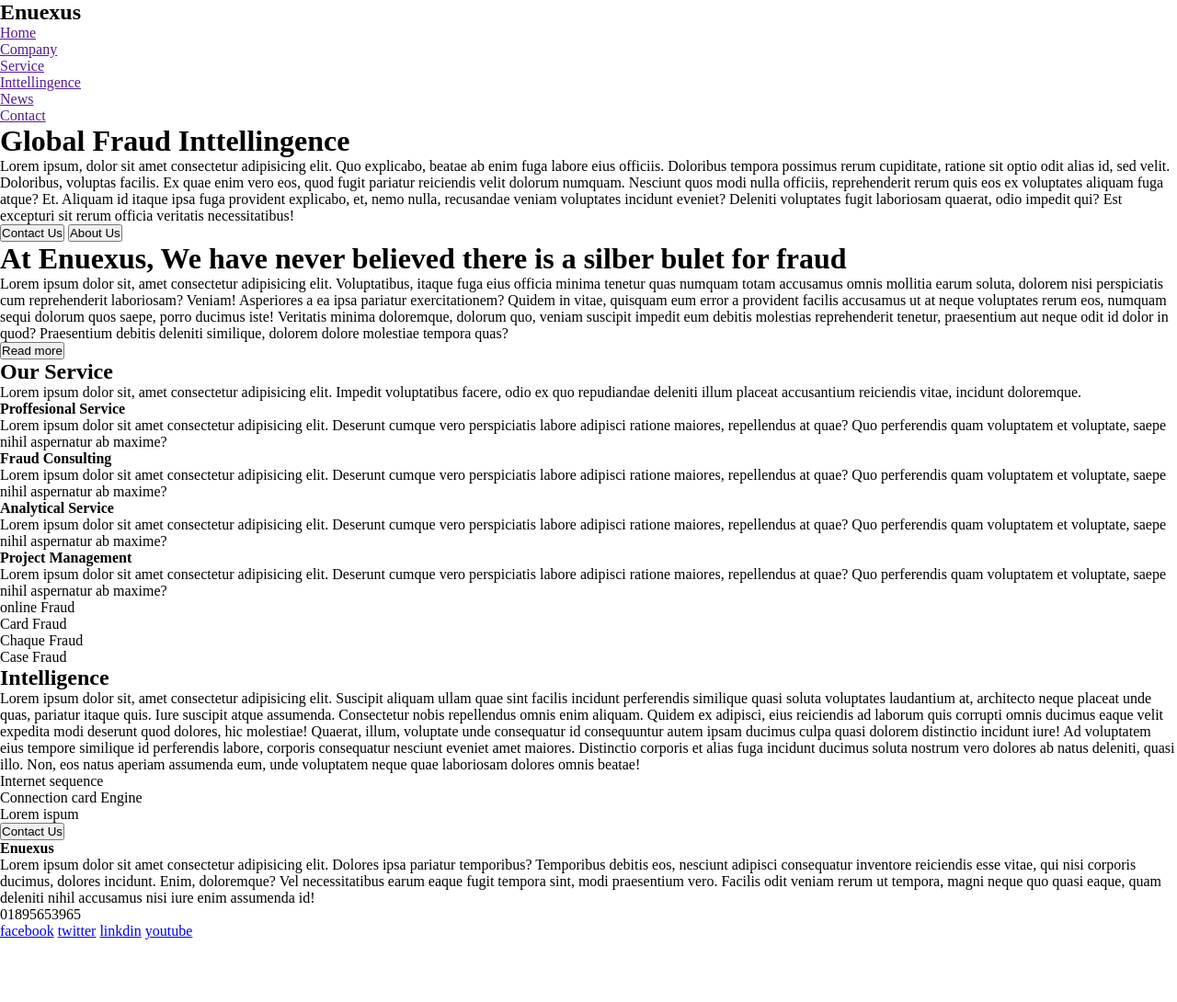
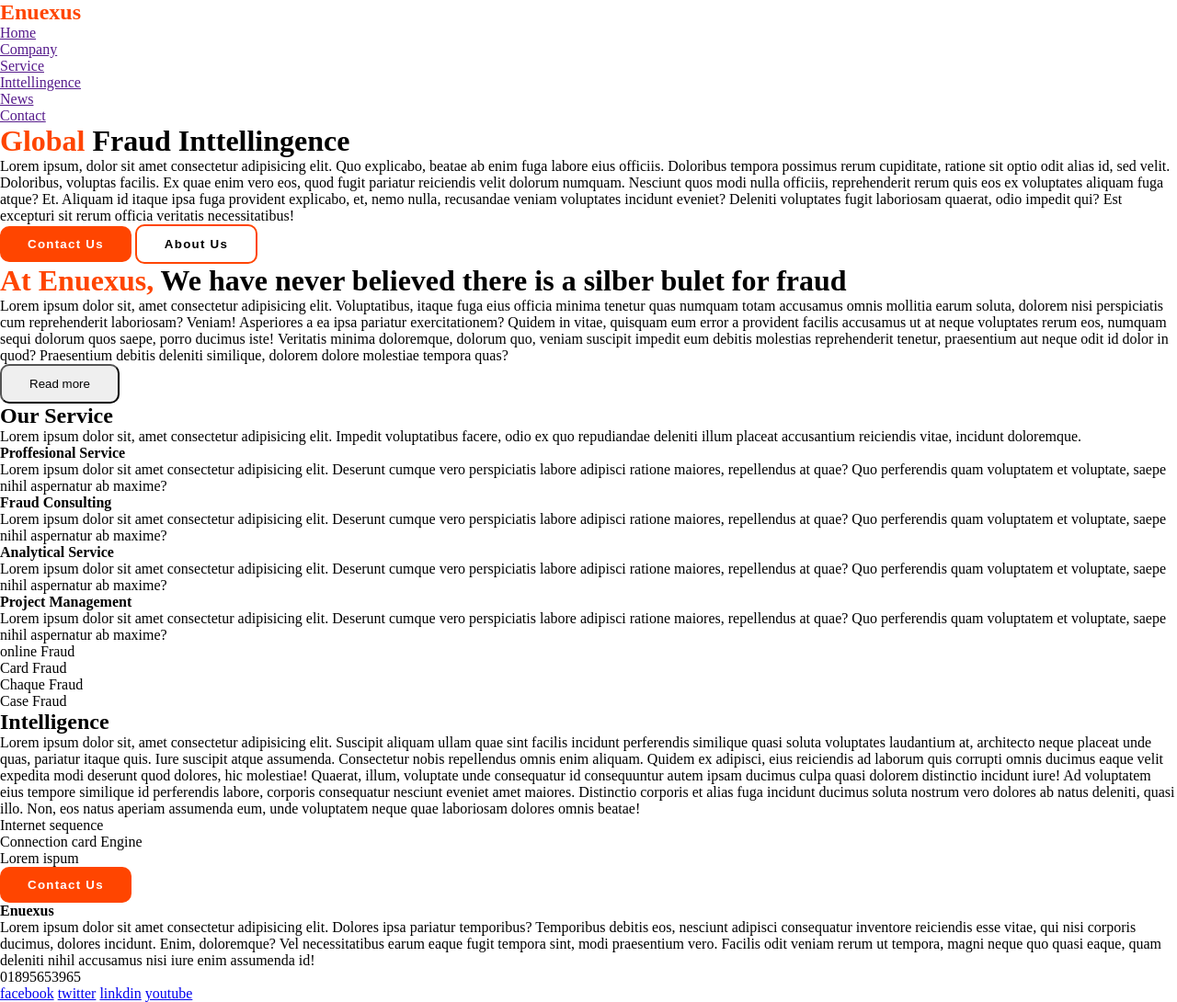
Before and after one commit to rakib5561/Enuexus_landing_page, a plain HTML site: page index.html in a window 1280 px wide. Shown: the whole page at 92% size. Before the commit the page ends 1022 px from the top, so only its background shows below. Drawn offline with Linux system fonts and the light colour scheme.

Commit message:
style added

```diff
--- a/css/style.css
+++ b/css/style.css
@@ -3,3 +3,42 @@
   padding: 0;
   box-sizing: border-box;
 }
+
+.nav-logo {
+  color: orangered;
+}
+
+.banner-content h1 span {
+  color: orangered;
+}
+
+.contact-btn {
+  color: white;
+  font-weight: bold;
+  padding: 12px 30px;
+  background-color: orangered;
+  border-radius: 10px;
+  border: none;
+  cursor: pointer;
+  letter-spacing: 1.25px;
+}
+
+.about-btn {
+  color: black;
+  font-weight: bold;
+  padding: 12px 30px;
+  background-color: white;
+  border-radius: 10px;
+  border: 2px solid orangered;
+  cursor: pointer;
+  letter-spacing: 1.25px;
+}
+
+.company-desc h1 span {
+  color: orangered;
+}
+
+.read-more-btn {
+  padding: 12px 30px;
+  border-radius: 10px;
+}
--- a/index.html
+++ b/index.html
@@ -14,7 +14,7 @@
     <header>
       <nav>
         <div class="nav-logo">
-          <h2>Enuexus</h2>
+          <h1>Enuexus</h1>
         </div>
         <div class="nav-list">
           <ul>
@@ -31,7 +31,6 @@
     <!-- End Header -->
 
     <!-- Start Main -->
-
     <main>
       <!-- start Banner section -->
       <div class="banner-part">
@@ -50,8 +49,8 @@
             sit rerum officia veritatis necessitatibus!
           </p>
           <div class="banner-btn">
-            <button>Contact Us</button>
-            <button>About Us</button>
+            <button class="contact-btn">Contact Us</button>
+            <button class="about-btn">About Us</button>
           </div>
         </div>
       </div>
@@ -61,7 +60,8 @@
       <div class="company-details">
         <div class="company-desc">
           <h1>
-            At Enuexus, We have never believed there is a silber bulet for fraud
+            <span>At Enuexus,</span> We have never believed there is a silber
+            bulet for fraud
           </h1>
           <p>
             Lorem ipsum dolor sit, amet consectetur adipisicing elit.
```
